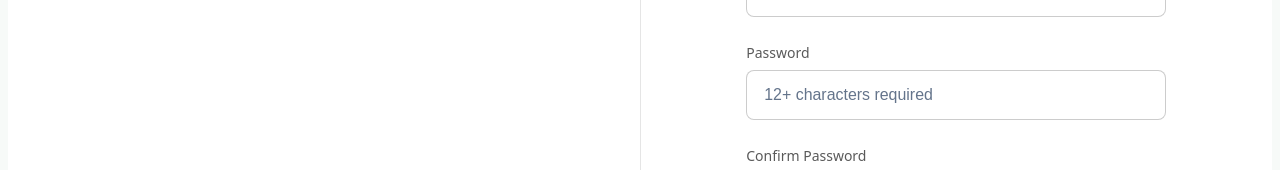
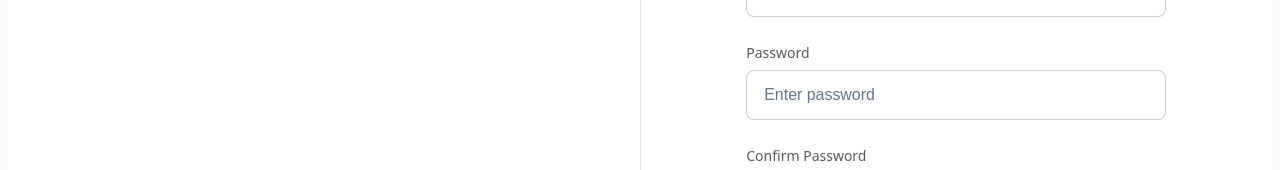
Before and after one commit to ArsalanAnwer0/schedule-builder, a Next.js app: page /register in a window 1280 px wide. Shown: the part 577-747 px from the top of the page. Built offline with nearby package versions, Linux system fonts and the light colour scheme.

Commit message:
refactor(auth): simplify password field placeholder text
- Change 'Enter password' instead of '12+ characters required'
- Change 'Enter new password' on reset page
- Cleaner, more user-friendly placeholder text
- Requirements already shown in validation UI below

```diff
--- a/app/register/page.jsx
+++ b/app/register/page.jsx
@@ -399,7 +399,7 @@ export default function RegisterPage() {
                   onChange={handleChange}
                   required
                   minLength="12"
-                  placeholder="12+ characters required"
+                  placeholder="Enter password"
                   style={{
                     width: '100%',
                     padding: '0.875rem 1rem',
--- a/app/reset-password/page.jsx
+++ b/app/reset-password/page.jsx
@@ -177,7 +177,7 @@ function ResetPasswordForm() {
                 onChange={handleChange}
                 required
                 minLength={12}
-                placeholder="12+ characters required"
+                placeholder="Enter new password"
                 style={{
                   width: "100%",
                   padding: "0.875rem 1rem",
```
